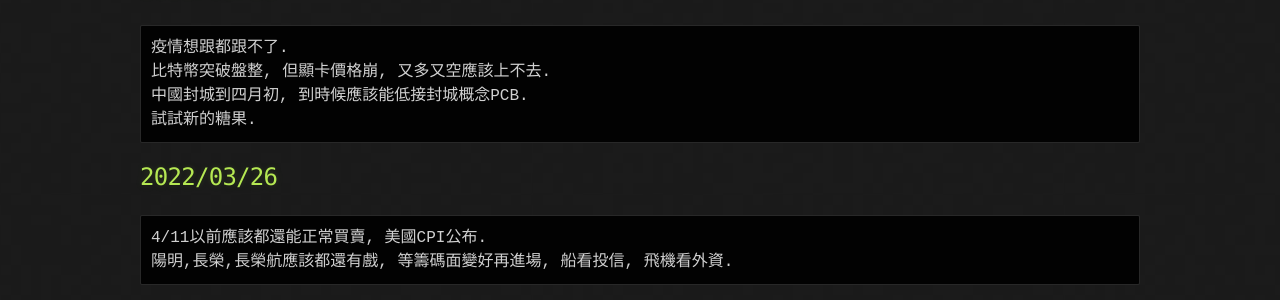
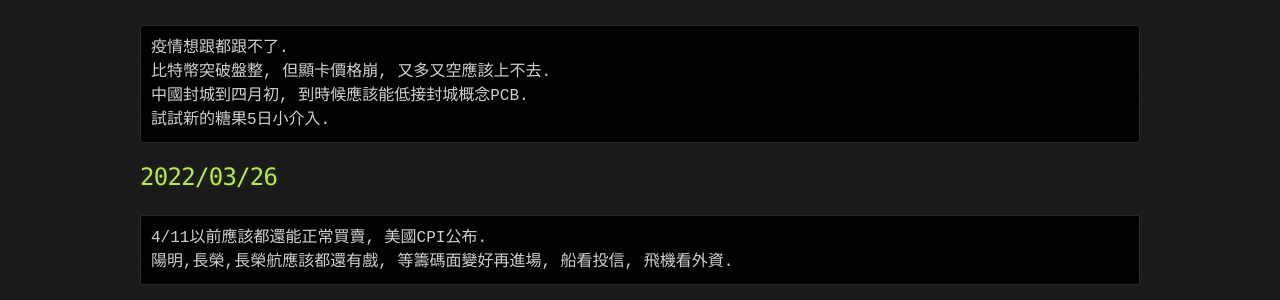
Before and after one commit to lepg5487/Stock_God, a Jekyll site: the page built from index.md, in a window 1280 px wide and 900 px high. Shown: the part 338-638 px from the top of the window. Built offline with Jekyll 4.4.1, drawn with Linux system fonts in a browser that asks for light colours; our own code applies the rules of GitHub Pages for plain Markdown files.

Commit message:
Update index.md

````diff
--- a/index.md
+++ b/index.md
@@ -11,7 +11,7 @@
 疫情想跟都跟不了.
 比特幣突破盤整, 但顯卡價格崩, 又多又空應該上不去.
 中國封城到四月初, 到時候應該能低接封城概念PCB.
-試試新的糖果.
+試試新的糖果5日小介入.
 ```
 
 ## 2022/03/26
````
